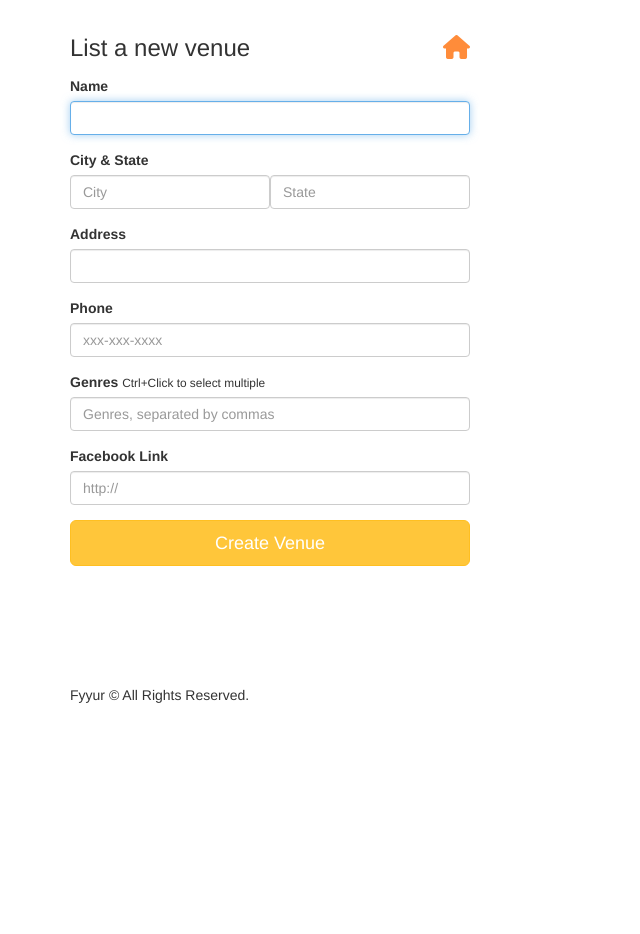
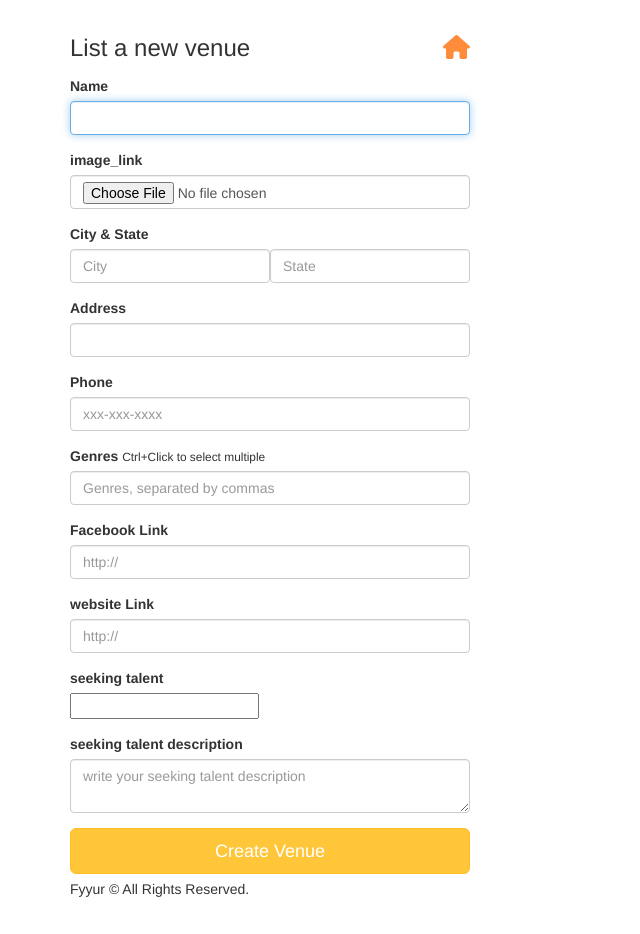
Before and after one commit to mostafaElspagh0/fyyur, a Python web app: template templates/forms/new_venue.html in a window 1280 px wide. Shown: the part 60-994 px from the top of the page, without its empty margins (0-640 px from the left). Before the commit the page ends 763 px from the top, so only its background shows below. Run offline with Jinja, Linux system fonts and the light colour scheme; the template is opened without the code that fills it, so the values that code supplies are empty, except form fields; tables that the repository leaves empty hold one stand-in row (values such as "Sample post"); form fields are guessed from the names that the template uses; some libraries are stand-ins or nearby versions.

Commit message:
add missing new venue form ui elements

```diff
--- a/templates/forms/new_venue.html
+++ b/templates/forms/new_venue.html
@@ -8,6 +8,10 @@
             <div class="form-group">
                 <label for="name">Name</label>
                 {{ form.name(class_ = 'form-control', autofocus = true) }}
+            </div>
+            <div class="form-group">
+                <label for="image_link">image_link</label>
+                {{ form.image_link(class_ = 'form-control', autofocus = true) }}
             </div>
             <div class="form-group">
                 <label>City & State</label>
@@ -37,6 +41,19 @@
                 <label for="facebook_link">Facebook Link</label>
                 {{ form.facebook_link(class_ = 'form-control', placeholder='http://', autofocus = true) }}
             </div>
+            <div class="form-group">
+                <label for="website">website Link</label>
+                {{ form.website(class_ = 'form-control', placeholder='http://', autofocus = true) }}
+            </div>
+            <div class="form-group">
+                <label for="seeking_talent" , class=> seeking talent </label>
+                <br/>
+                {{ form.seeking_talent }}
+            </div>
+            <div class="form-group">
+                <label for="seeking_description">seeking talent description</label>
+                {{ form.seeking_description(class_ = 'form-control', placeholder='write your seeking talent description', autofocus = true) }}
+            </div>
             <input type="submit" value="Create Venue" class="btn btn-primary btn-lg btn-block">
         </form>
     </div>
```
